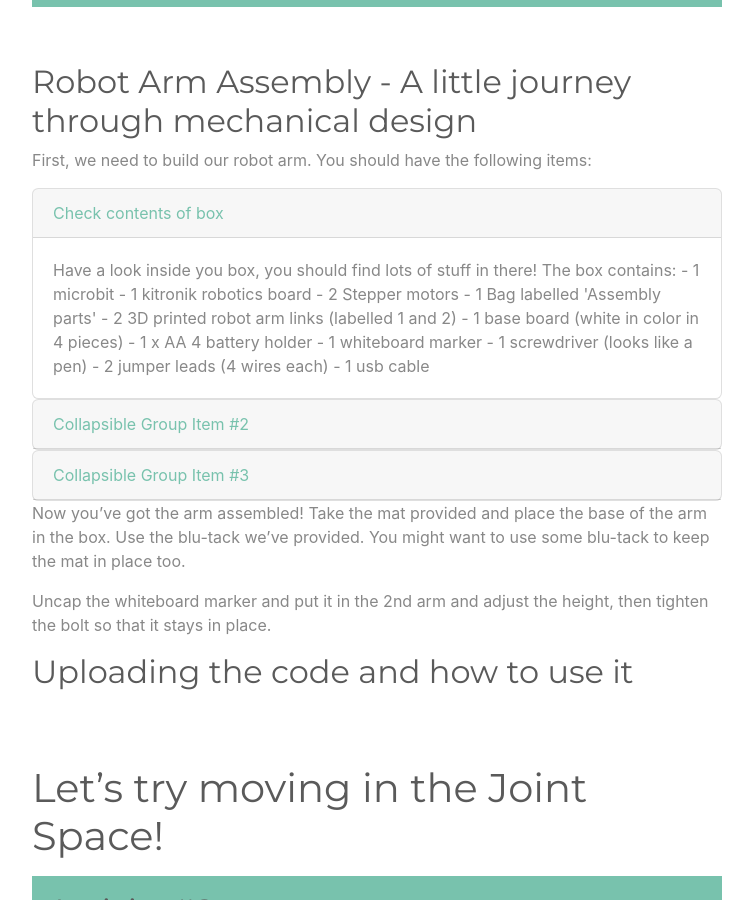
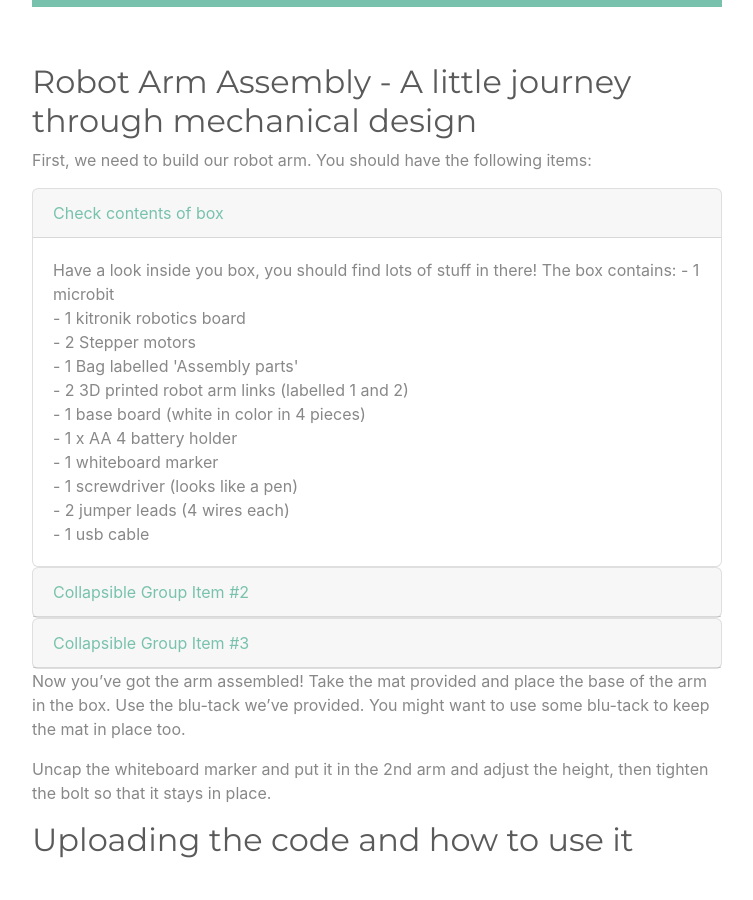
Before and after one commit to samhohcm/Robot-Kinematics-Remote-Worksheet-1, a Jekyll site: the page built from index.md, in a window 1280 px wide and 900 px high, scrolled down 3908 px. Shown: the whole window, without its empty margins (263-1016 px from the left). Built offline with Jekyll 4.4.1, drawn with Linux system fonts in a browser that asks for light colours.

Commit message:
Update index.md

```diff
--- a/index.md
+++ b/index.md
@@ -160,17 +160,17 @@ First, we need to build our robot arm. You should have the following items:
       <div class="card-body">
       Have a look inside you box, you should find lots of stuff in there! The box contains:
 
-- 1 microbit
-- 1 kitronik robotics board
-- 2 Stepper motors
-- 1 Bag labelled 'Assembly parts'
-- 2 3D printed robot arm links (labelled 1 and 2)
-- 1 base board (white in color in 4 pieces)
-- 1 x AA 4 battery holder
-- 1 whiteboard marker
-- 1 screwdriver (looks like a pen)
-- 2 jumper leads (4 wires each)
-- 1 usb cable
+- 1 microbit <br>
+- 1 kitronik robotics board <br>
+- 2 Stepper motors <br>
+- 1 Bag labelled 'Assembly parts' <br>
+- 2 3D printed robot arm links (labelled 1 and 2) <br>
+- 1 base board (white in color in 4 pieces) <br>
+- 1 x AA 4 battery holder <br>
+- 1 whiteboard marker <br>
+- 1 screwdriver (looks like a pen) <br>
+- 2 jumper leads (4 wires each) <br>
+- 1 usb cable <br>
 
 
 
```
